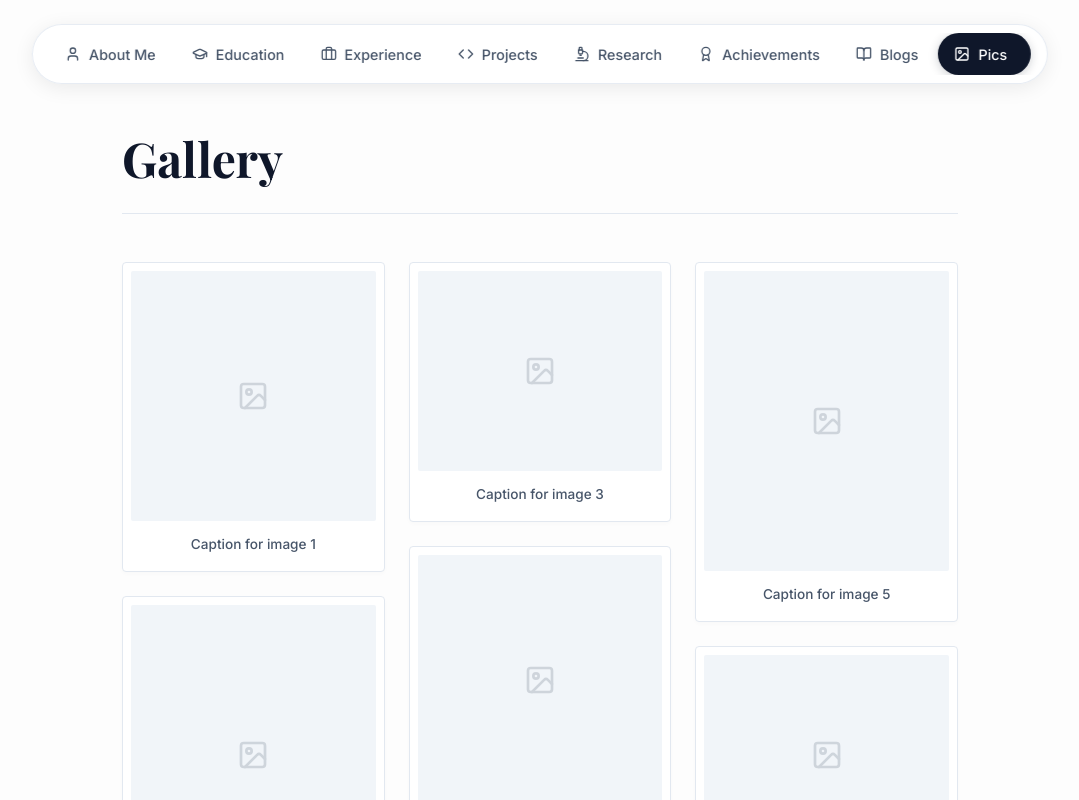
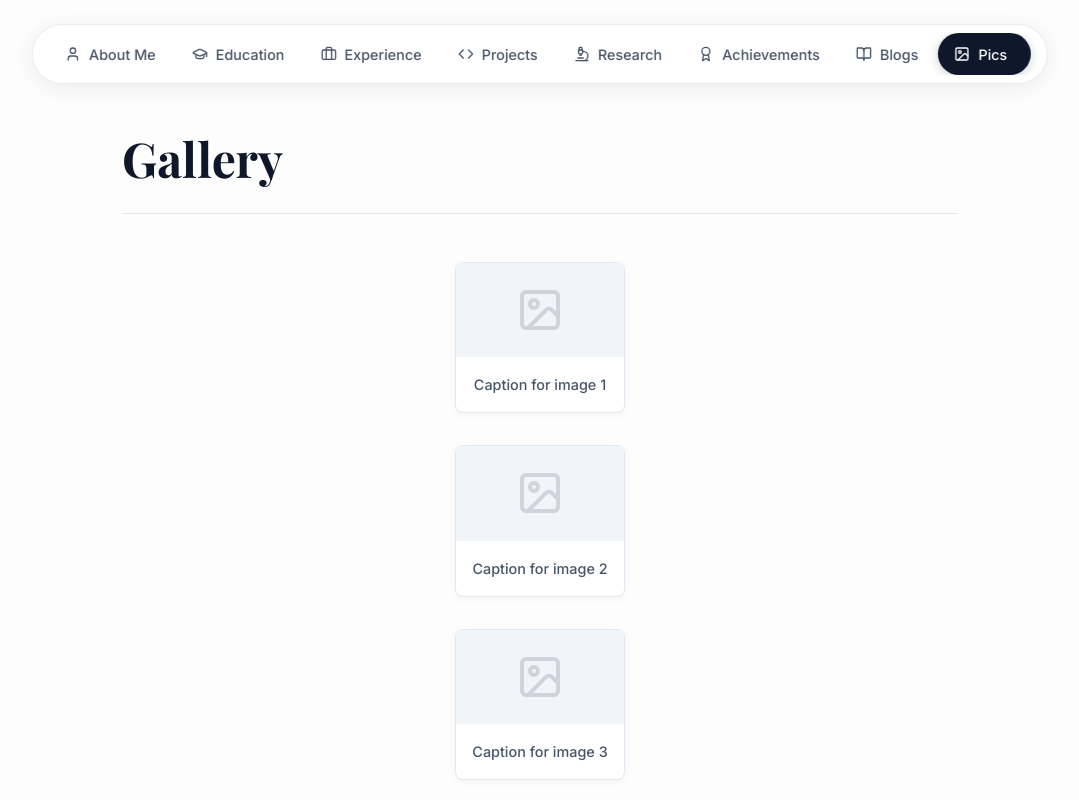
Before and after one commit to paramparekh/Portfolio-Website, a Next.js app: page /pics in a window 1280 px wide. Shown: the top 800 px of the page, without its empty margins (100-1179 px from the left). Built offline with nearby package versions, Linux system fonts and the light colour scheme; a web font is replaced by a local one.

Commit message:
Redesign gallery to single column layout

```diff
--- a/src/app/pics/page.js
+++ b/src/app/pics/page.js
@@ -8,27 +8,33 @@ export default function Pics() {
             </header>
 
             <div style={{
-                columns: '3 220px', columnGap: '1.5rem'
+                display: 'grid',
+                gridTemplateColumns: '1fr',
+                gap: '2rem',
+                maxWidth: '800px',
+                margin: '0 auto'
             }}>
                 {[1, 2, 3, 4, 5, 6].map((item) => (
                     <div key={item} style={{
-                        breakInside: 'avoid', marginBottom: '1.5rem', padding: '0.5rem',
-                        overflow: 'hidden', borderRadius: '4px', background: 'white',
-                        border: '1px solid var(--card-border)', boxShadow: '0 2px 4px rgba(0,0,0,0.02)'
+                        overflow: 'hidden', borderRadius: '8px', background: 'white',
+                        border: '1px solid var(--card-border)',
+                        boxShadow: '0 2px 8px rgba(0,0,0,0.04)',
+                        transition: 'transform 0.2s',
                     }}>
                         <div style={{
-                            width: '100%', height: `${200 + (item % 3) * 50}px`,
+                            width: '100%',
+                            aspectRatio: '16/9',
                             background: '#f1f5f9',
-                            position: 'relative', borderRadius: '2px'
+                            position: 'relative',
                         }}>
                             <div style={{
                                 position: 'absolute', inset: 0, display: 'flex', alignItems: 'center', justifyContent: 'center',
                                 opacity: 0.2, color: 'var(--secondary)'
                             }}>
-                                <ImageIcon size={32} />
+                                <ImageIcon size={48} />
                             </div>
                         </div>
-                        <div style={{ padding: '0.8rem 0.5rem 0.5rem', fontSize: '0.85rem', color: 'var(--secondary)', fontWeight: 500, textAlign: 'center' }}>
+                        <div style={{ padding: '1rem', fontSize: '0.9rem', color: 'var(--secondary)', fontWeight: 500, textAlign: 'center' }}>
                             Caption for image {item}
                         </div>
                     </div>
```
